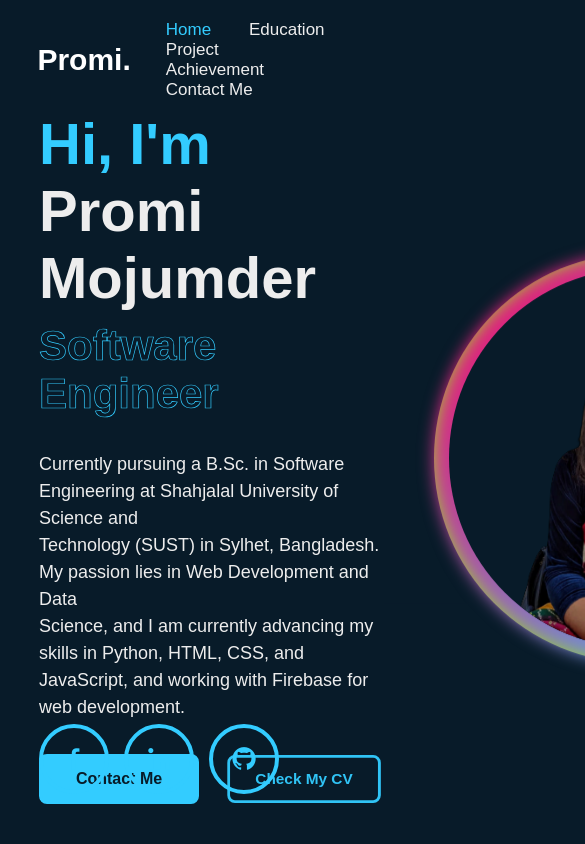
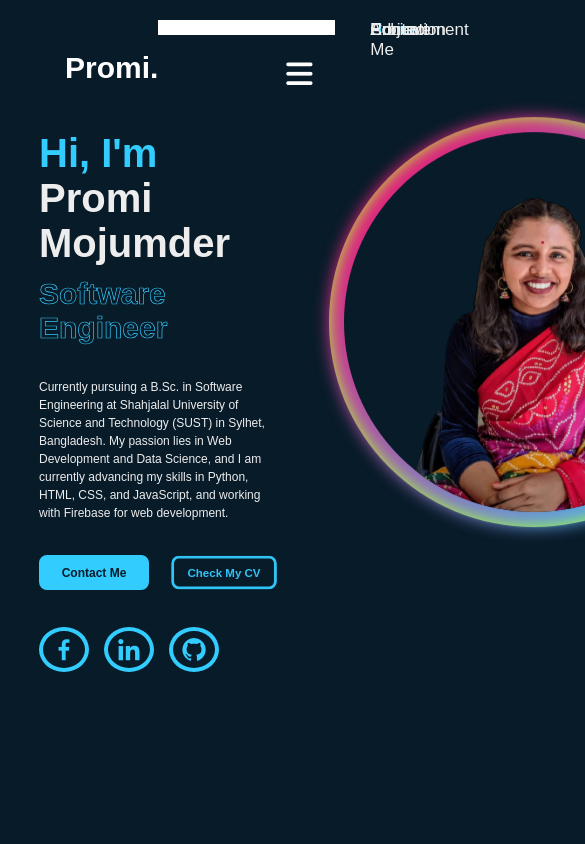
Before and after one commit to PromiMojumder38/Promi-s-Portfolio, a plain HTML site: page index.html in a window 390 px wide. Shown: the top 844 px of the page, 585 px wide, since content can reach past the window. Drawn offline with nearby package versions, Linux system fonts and the light colour scheme.

Commit message:
mobile responsive code initialized: home section finished

```diff
--- a/index.html
+++ b/index.html
@@ -2,6 +2,7 @@
 <html lang = "en">
 <head>
     <meta charset="UTF-8">
+    <meta name="viewport" content="width=device-width, initial-scale=1.0">
     <title>Promi's Portfolio</title>
     <link rel="icon" type="image/x-icon" href="Images/logo.png">
     <link rel = "stylesheet" href = "style.css">
@@ -19,16 +20,21 @@
 <body>
 
     <!--header design-->
-    <header class = "header">
-        <a href = "#" class = "logo">Promi.</a>
+    <header class="header">
+        <a href="#" class="logo">Promi.</a>
         <nav class="navbar">
-        <a href = "#home" style="--i:1" class="active">Home</a>
-        <a href = "#education" style="--i:2">Education</a>
-        <a href = "#project"style="--i:3">Project</a>
-        <a href = "#achievement"style="--i:4">Achievement</a>
-        <a href = "mailto:promimojumder8@gmail.com"style="--i:5">Contact Me</a>
-    </nav>
+            <input type="chkbox" id="chkbox">
+            <label for="chkbtn" class="chkbtn">
+                <i class="fas fa-bars"></i>
+            </label>
+            <a href="#home" style="--i:1" class="active">Home</a>
+            <a href="#education" style="--i:2">Education</a>
+            <a href="#project" style="--i:3">Project</a>
+            <a href="#achievement" style="--i:4">Achievement</a>
+            <a href="mailto:promimojumder8@gmail.com" style="--i:5">Contact Me</a>
+        </nav>
     </header>
+
 
 
     <section class="home" id="home">
@@ -38,8 +44,8 @@
                 <h3>Software Engineer</h3>
             </div><br><br><br>
             <p>Currently pursuing a B.Sc. in Software Engineering
-                at Shahjalal University of Science and <br>Technology (SUST) in Sylhet, Bangladesh.
-                My passion lies in Web Development and Data<br> Science, and I am currently advancing my
+                at Shahjalal University of Science and Technology (SUST) in Sylhet, Bangladesh.
+                My passion lies in Web Development and Data Science, and I am currently advancing my
                 skills in Python, HTML, CSS, and JavaScript, and working with Firebase for web
                 development.
             </p><br><br><br>
@@ -48,14 +54,15 @@
                 <a href="mailto:promimojumder8@gmail.com"class="btn"target="_blank">Contact Me</a>
                 <a href="https://www.canva.com/design/DAFYA8FMvS0/vkDAo0YrI7uiLGaSTZUD_A/edit?utm_content=DAFYA8FMvS0&utm_campaign=designshare&utm_medium=link2&utm_source=sharebutton"class="btn2"target="_blank">Check My CV</a>
             </div>
+            <div class="home-sci">
+                <a href="https://www.facebook.com/promi.118"target="_blank"><i class= 'bx bxl-facebook'></i></a>
+                <a href="https://www.linkedin.com/in/promi-mojumder-43772a1b6/"target="_blank"><i class= 'bx bxl-linkedin'></i></a>
+                <a href="https://github.com/PromiMojumder38"target="_blank"><i class= 'bx bxl-github'></i></a>
+
+            </div>
         </div>
 
-        <div class="home-sci">
-            <a href="https://www.facebook.com/promi.118"target="_blank"><i class= 'bx bxl-facebook'></i></a>
-            <a href="https://www.linkedin.com/in/promi-mojumder-43772a1b6/"target="_blank"><i class= 'bx bxl-linkedin'></i></a>
-            <a href="https://github.com/PromiMojumder38"target="_blank"><i class= 'bx bxl-github'></i></a>
 
-        </div>
 
         <div class="home-imgHover">
             <div class="glowing-circle">
@@ -177,8 +184,20 @@
     </section>
 
     <section class="achievement" id="achievement">
-       <h2>Achievements</h2>
+       <h1>Achievements</h1>
        <div class="ser-row">
+
+        <div class="ser-item">
+            <div class="ser-info">
+                <i class="fa-brands fa-slack"></i>
+                <h2>All Girls' Programming Contest</h2>
+                <p>One of the Authors and Moderators of Luna Shamsuddoha Girls In ICT Day Celebration - All Girls' Programming Contest 2023</p>
+               </div>
+
+        <div class="hirebtn">
+            <a href="https://toph.co/c/luna-shamsuddoha-girls-in-ict-day-celebration-2023"class="globBtn"target="_blank">See More</a>
+        </div>
+    </div>
     <div class="ser-item">
         <div class="ser-info">
          <i class="fa-brands fa-slack"></i>
--- a/style.css
+++ b/style.css
@@ -28,8 +28,21 @@ body{
     background: var(--bg-color);
    color:var(--text-color);
 }
+.chkbtn{
+    font-size: 30px;
+    color: white;
+    float:right;
+    line-height: 80px;
+    margin-right: 40px;
+    cursor: pointer;
+    display: none;
+}
+#chkbtn{
+    display: none;
 
+}
 .header{
+
     position:absolute;
     top:0;
     left:0;
@@ -79,21 +92,24 @@ body{
     display:none;
 }
 
+.home {
+    display: flex;
+    align-items: flex-start;
+    justify-content: flex-start;
+    width: 100%;
+    height: 100vh;
+    padding: 0 10%;
+    padding-top: 8%;
+}
 
-.home{
-    display:flex;
-    align-items: center;
-    width:100%;
-   height: 100vh;
-    padding:0 10%;
-   padding-top: -10px;
-
-}
-.home-content{
+.home-content {
+    display: flex;
+    flex-direction: column;
+    align-items: flex-start;
+    justify-content: flex-start;
     margin-top: 100px;
     max-width: 80rem;
 }
-
 .home-content h1{
     font-size: 5.8rem;
     font-weight: 700;
@@ -133,7 +149,7 @@ body{
     display: flex;
     justify-content: space-between;
     width: 34.5rem;
-    height: 8rem;
+    height: 4rem;
 }
 
 
@@ -225,11 +241,11 @@ width:100%;
 
 
 /**/
-.home-sci{
-    position: absolute;
-    bottom:10rem;
+.home-sci {
     display: flex;
-    justify-content: space-between;
+    align-items: flex-start;
+    justify-content: flex-start;
+    margin-top: 2px;
 }
 .home-sci a{
     position: relative;
@@ -292,6 +308,8 @@ width:100%;
 
 
 .home-imgHover{
+
+    margin-top: 80px;
     width: 410px;
     height:410px;
     background: var(--bg-color);
@@ -305,14 +323,14 @@ width:100%;
     position:relative;
     width:100%;
     height:100%;
-    background: yellowgreen;
+    background: greenyellow;
     border-radius:50%;
     display: flex;
     justify-content: center;
     align-items: center;
     margin-left: 50px;
 
-    top:60px;
+    top:30px;
 }
 
 .home-imgHover .glowing-circle::after{
@@ -753,3 +771,98 @@ opacity: 1;
         height:100%;
     }
 }
+
+
+  @media screen and (max-width:800px){
+    .btn-box{
+        width:24rem;
+        margin-bottom:0px;
+    }
+    .btn-box .btn, .btn-box .btn2{
+        width: 11rem;
+        height: 3.5rem;
+        font-size: 12px;
+    }
+  .header{
+    padding-left: 65px;
+  }
+  .home .home-content h1{
+    padding-left:0px;
+    font-size: 4rem;
+  }
+  .home .home-content h3{
+    font-size: 3rem;
+  }
+  .home .home-content p{
+    font-size: 1.2rem;
+  }
+.chkbtn{
+    display: block;
+}
+.navbar a{
+    position: fixed;
+}
+.home-content{
+
+    display: flex;
+    flex-direction: column;
+}
+
+#achievement .ser-row{
+
+    display: flex;
+    flex-direction: column;
+}
+#achievement{
+    padding:40px 50px;
+}
+h1{
+    padding-left:50px;
+    font-size: 3.2rem;
+}
+#project{
+    padding-left: 0px;
+}
+#project h1{
+margin-left: 0px;
+font-size: 3.2rem;
+}
+#project .port-row{
+    display: flex;
+    flex-direction: column;
+}
+#project .port-row .port-item{
+    height: 300px;
+    width:280px;
+}
+#achievement h2{
+    font-size: 2.8rem;
+    text-align: center;
+    padding-left: 10px;
+}
+#achievement .ser-row .ser-item .ser-info p{
+    font-size: 13px;
+}
+#achievement .ser-row .ser-item{
+    height: 300px;
+    width:300px;
+}
+
+
+#education{
+    display: flex;
+    flex-direction: column;
+}
+#home-sci{
+    position: relative;
+    display: flex;
+    flex-direction: column;
+}
+.home-sci a{
+    width: 50px;
+    height:45px;
+    margin-top: -20px;
+    font-weight: 200;
+}
+
+  }
```
